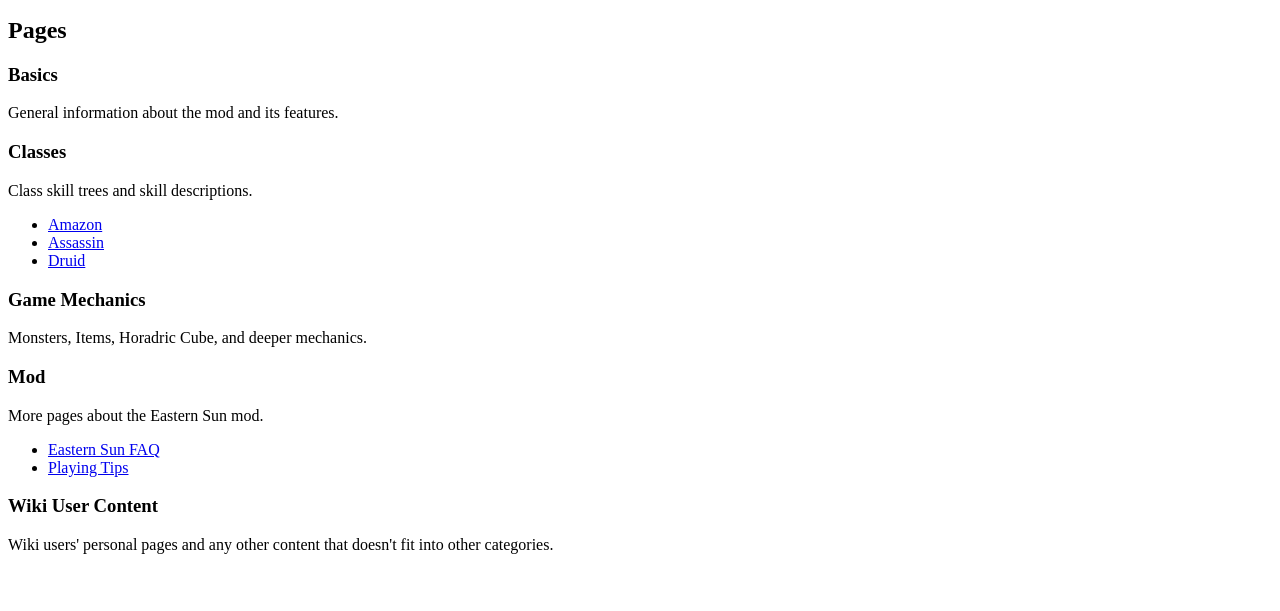
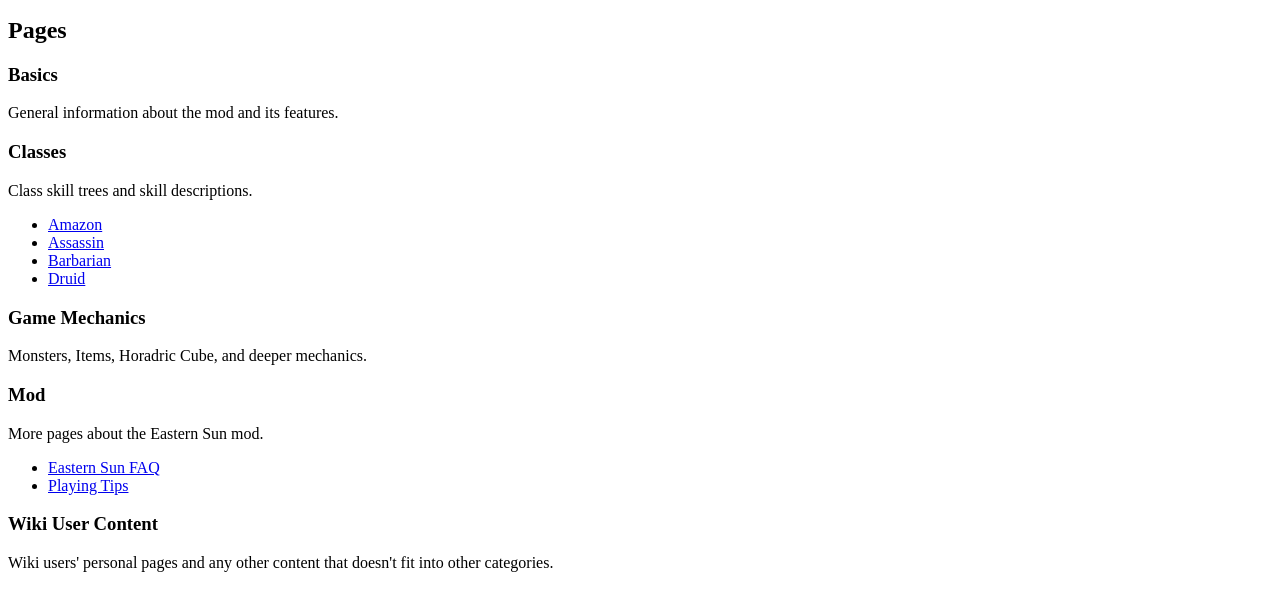
Before and after one commit to pkars/espages, a plain HTML site: page index.html in a window 1280 px wide. Shown: the part 119-730 px from the top of the page. Drawn offline with Linux system fonts and the light colour scheme.

Commit message:
Add barbarian page to main page

```diff
--- a/index.html
+++ b/index.html
@@ -25,6 +25,7 @@
     <ul>
       <li><a href="html/class/amazon.html">Amazon</a></li>
       <li><a href="html/class/assassin.html">Assassin</a></li>
+      <li><a href="html/class/barbarian.html">Barbarian</a></li>
       <li><a href="html/class/druid.html">Druid</a></li>
     </ul>
 
```
